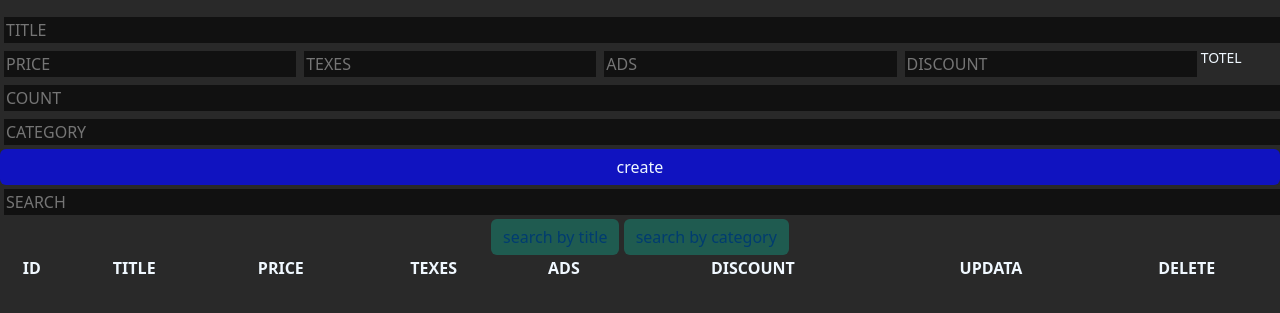
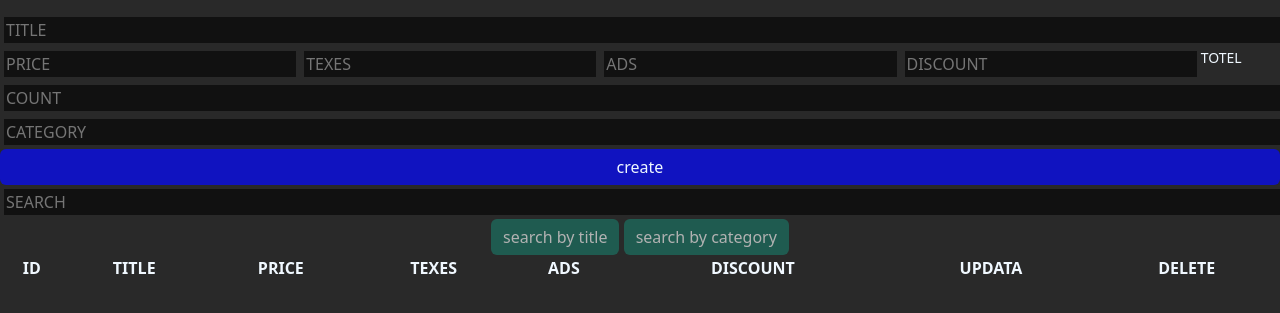
Before and after one commit to Yousef30988/cruds, a plain HTML site: page index.html in a window 1280 px wide. Shown: the part 83-396 px from the top of the page. Drawn offline with Linux system fonts and the light colour scheme.

Commit message:
Add files via upload

```diff
--- a/style.css
+++ b/style.css
@@ -40,7 +40,7 @@ input:focus{
 }
 .btn-outline-primary{
     background-color: rgba(0, 255, 208, 0.237);
-    color: rgb(1, 60, 112);
+    color: rgb(178, 178, 178);
     border: none;
 
 }
```
